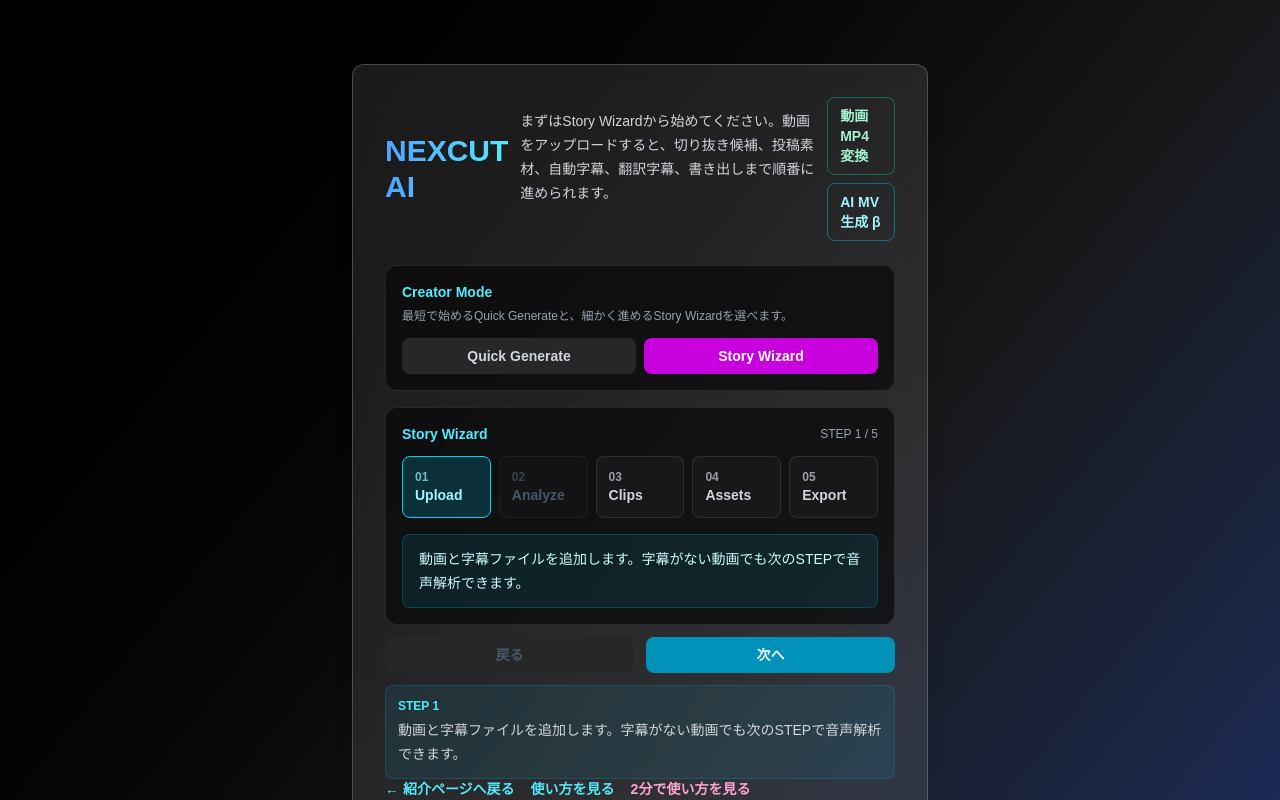
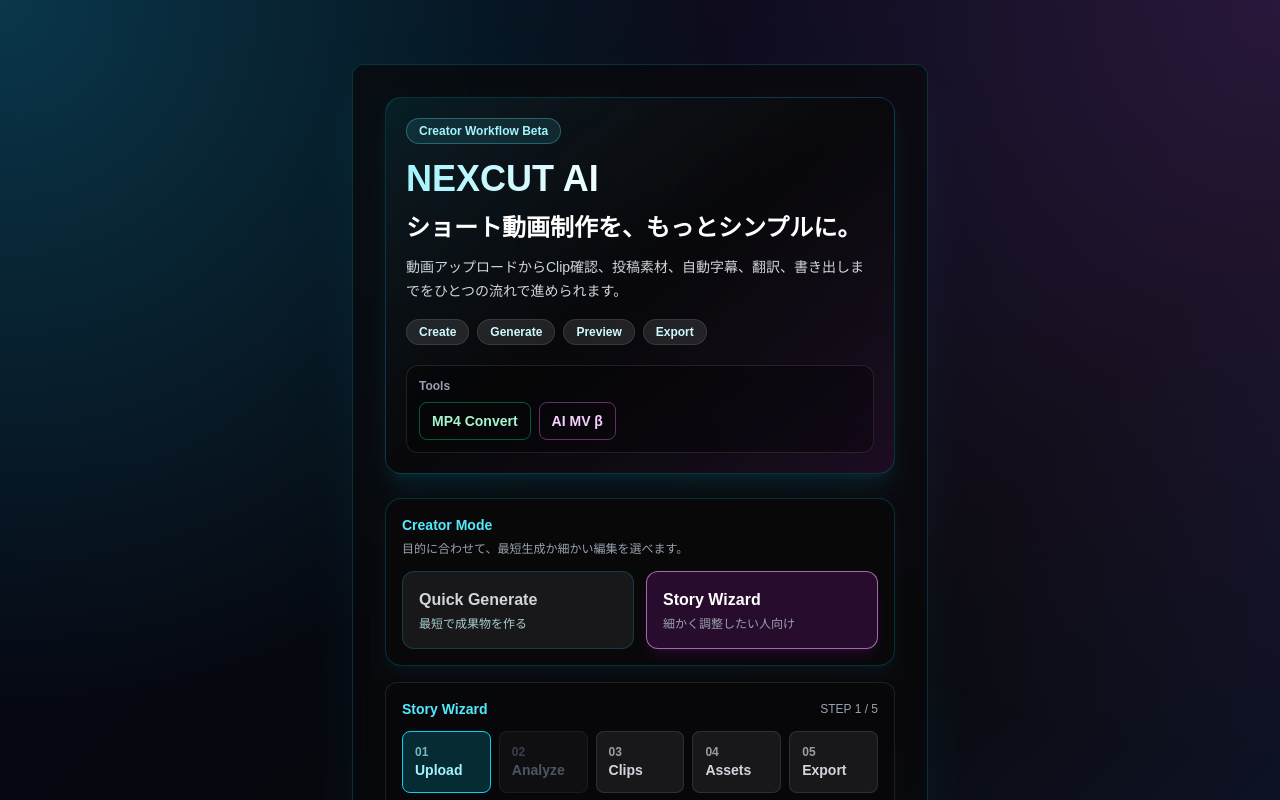
Before and after one commit to hiro042355/easyslice-ai, a Next.js app: page / in a window 1280 px wide. Shown: the top 800 px of the page. Built offline with nearby package versions, Linux system fonts and the light colour scheme.

Commit message:
Refine visual experience and add UX validation log

```diff
--- a/app/page.tsx
+++ b/app/page.tsx
@@ -1267,56 +1267,76 @@ const downloadThumbnail = async (clipIndex: number) => {
   setSuccessMessage("サムネ画像を保存しました");
 };
   return (
-<main className="min-h-screen bg-gradient-to-br from-black via-zinc-900 to-blue-900 px-3 py-5 text-white sm:p-6">
-  <div className="mx-auto mt-4 max-w-xl rounded-xl border border-white/20 bg-white/10 p-4 shadow-xl backdrop-blur-md animate-fadeIn sm:mt-10 sm:p-8">
-<div className="mb-6 flex flex-col gap-3 sm:flex-row sm:items-center sm:justify-between">
-  <h1 className="text-3xl font-bold bg-gradient-to-r from-blue-400 to-cyan-300 bg-clip-text text-transparent">
+<main className="min-h-screen bg-[radial-gradient(circle_at_top_left,rgba(34,211,238,0.24),transparent_32%),radial-gradient(circle_at_top_right,rgba(168,85,247,0.2),transparent_34%),linear-gradient(135deg,#020617,#09090b_48%,#172554)] px-3 py-5 text-white sm:p-6">
+  <div className="mx-auto mt-4 max-w-xl rounded-xl border border-cyan-400/20 bg-zinc-950/75 p-4 shadow-2xl shadow-cyan-500/10 backdrop-blur-md animate-fadeIn sm:mt-10 sm:p-8">
+<div className="mb-6 rounded-2xl border border-cyan-400/20 bg-gradient-to-br from-cyan-400/10 via-zinc-950/80 to-fuchsia-500/10 p-5 shadow-xl shadow-cyan-500/10">
+  <p className="mb-3 inline-flex rounded-full border border-cyan-300/30 bg-cyan-300/10 px-3 py-1 text-xs font-semibold text-cyan-200">
+    Creator Workflow Beta
+  </p>
+
+  <h1 className="text-4xl font-black leading-tight bg-gradient-to-r from-cyan-200 via-white to-fuchsia-200 bg-clip-text text-transparent">
     NEXCUT AI
   </h1>
-  <p className="mb-6 text-sm leading-6 text-gray-300">
-  まずはStory Wizardから始めてください。動画をアップロードすると、切り抜き候補、投稿素材、自動字幕、翻訳字幕、書き出しまで順番に進められます。
-</p>
-
-<div className="flex flex-wrap gap-2">
-  <a
-    href="/convert"
-    className="inline-flex w-fit items-center rounded-lg border border-emerald-400/40 px-3 py-2 text-sm font-semibold text-emerald-200 transition hover:bg-emerald-400/10"
-  >
-    動画MP4変換
-  </a>
-
-  <a
-    href="/ai-mv"
-    className="inline-flex w-fit items-center rounded-lg border border-cyan-400/40 px-3 py-2 text-sm font-semibold text-cyan-200 transition hover:bg-cyan-400/10"
-  >
-    AI MV生成 β
-  </a>
+
+  <p className="mt-3 text-2xl font-bold leading-tight text-white">
+    ショート動画制作を、もっとシンプルに。
+  </p>
+
+  <p className="mt-3 text-sm leading-6 text-gray-300">
+    動画アップロードからClip確認、投稿素材、自動字幕、翻訳、書き出しまでをひとつの流れで進められます。
+  </p>
+
+  <div className="mt-4 flex flex-wrap gap-2 text-xs font-semibold text-cyan-100">
+    <span className="rounded-full border border-white/10 bg-white/10 px-3 py-1">Create</span>
+    <span className="rounded-full border border-white/10 bg-white/10 px-3 py-1">Generate</span>
+    <span className="rounded-full border border-white/10 bg-white/10 px-3 py-1">Preview</span>
+    <span className="rounded-full border border-white/10 bg-white/10 px-3 py-1">Export</span>
+  </div>
+
+  <div className="mt-5 rounded-xl border border-white/10 bg-black/30 p-3">
+    <p className="text-xs font-semibold text-gray-400">Tools</p>
+    <div className="mt-2 flex flex-wrap gap-2">
+      <a
+        href="/convert"
+        className="inline-flex w-fit items-center rounded-lg border border-emerald-400/40 px-3 py-2 text-sm font-semibold text-emerald-200 transition hover:bg-emerald-400/10"
+      >
+        MP4 Convert
+      </a>
+
+      <a
+        href="/ai-mv"
+        className="inline-flex w-fit items-center rounded-lg border border-fuchsia-400/40 px-3 py-2 text-sm font-semibold text-fuchsia-200 transition hover:bg-fuchsia-400/10"
+      >
+        AI MV β
+      </a>
+    </div>
+  </div>
 </div>
-</div>
-
-<div className="mt-4 rounded-xl border border-white/10 bg-zinc-950/70 p-4">
+
+<div className="mt-4 rounded-2xl border border-cyan-400/20 bg-zinc-950/80 p-4 shadow-lg shadow-cyan-500/5">
   <div className="mb-3 flex items-center justify-between gap-3">
     <div>
       <p className="text-sm font-semibold text-cyan-300">
         Creator Mode
       </p>
       <p className="mt-1 text-xs leading-5 text-gray-400">
-        最短で始めるQuick Generateと、細かく進めるStory Wizardを選べます。
+        目的に合わせて、最短生成か細かい編集を選べます。
       </p>
     </div>
   </div>
 
-  <div className="grid grid-cols-2 gap-2">
+  <div className="grid grid-cols-1 gap-3 sm:grid-cols-2">
     <button
       type="button"
       onClick={() => setCreatorMode("quick")}
       className={
         creatorMode === "quick"
-          ? "rounded-lg bg-cyan-600 px-3 py-2 text-sm font-semibold text-white"
-          : "rounded-lg bg-zinc-800 px-3 py-2 text-sm font-semibold text-gray-300 hover:bg-zinc-700"
+          ? "rounded-xl border border-cyan-300/70 bg-cyan-500/20 px-4 py-4 text-left text-sm font-semibold text-white shadow-lg shadow-cyan-500/20"
+          : "rounded-xl border border-cyan-400/20 bg-zinc-900 px-4 py-4 text-left text-sm font-semibold text-gray-300 transition hover:border-cyan-300/50 hover:bg-cyan-500/10"
       }
     >
-      Quick Generate
+      <span className="block text-base">Quick Generate</span>
+      <span className="mt-1 block text-xs font-medium text-cyan-100/80">最短で成果物を作る</span>
     </button>
 
     <button
@@ -1324,11 +1344,12 @@ const downloadThumbnail = async (clipIndex: number) => {
       onClick={() => setCreatorMode("wizard")}
       className={
         creatorMode === "wizard"
-          ? "rounded-lg bg-fuchsia-600 px-3 py-2 text-sm font-semibold text-white"
-          : "rounded-lg bg-zinc-800 px-3 py-2 text-sm font-semibold text-gray-300 hover:bg-zinc-700"
+          ? "rounded-xl border border-fuchsia-300/60 bg-fuchsia-500/15 px-4 py-4 text-left text-sm font-semibold text-white shadow-lg shadow-fuchsia-500/10"
+          : "rounded-xl border border-white/10 bg-zinc-900 px-4 py-4 text-left text-sm font-semibold text-gray-300 transition hover:border-fuchsia-300/40 hover:bg-fuchsia-500/10"
       }
     >
-      Story Wizard
+      <span className="block text-base">Story Wizard</span>
+      <span className="mt-1 block text-xs font-medium text-gray-400">細かく調整したい人向け</span>
     </button>
   </div>
 
@@ -2003,14 +2024,23 @@ const downloadThumbnail = async (clipIndex: number) => {
 
 
     {loading && (
-    <div className="mt-4 animate-pulse text-cyan-300 font-semibold">
-      ZIP生成中... クリップ数が多い場合は少し時間がかかります
+    <div className="mt-4 rounded-xl border border-cyan-400/20 bg-cyan-400/10 p-4 text-sm leading-6 text-cyan-100 shadow-lg shadow-cyan-500/10">
+      <p className="font-semibold text-cyan-200">AIが書き出しを準備しています...</p>
+      <p className="mt-1 text-xs text-gray-300">クリップ数が多い場合は少し時間がかかります。このままお待ちください。</p>
     </div>
   )}
 
   {successMessage && (
-    <div className="mt-4 text-green-400 font-semibold">
-      {successMessage}
+    <div className="mt-4 rounded-xl border border-emerald-400/30 bg-emerald-400/10 p-4 text-sm leading-6 text-emerald-100 shadow-lg shadow-emerald-500/10">
+      <p className="font-semibold text-emerald-300">
+        生成が完了しました
+      </p>
+      <p className="mt-1 whitespace-pre-wrap text-gray-200">
+        {successMessage}
+      </p>
+      <p className="mt-2 text-xs text-gray-400">
+        Preview Studioで結果を確認できます。
+      </p>
     </div>
   )}
  {errorMessage && (
@@ -2899,24 +2929,26 @@ body: JSON.stringify({
 )}
 
 {loading && (
-  <div className="mt-6 rounded-xl border border-cyan-500/20 bg-cyan-500/10 p-4">
-    <p className="font-semibold text-cyan-300">
-      処理中です
+  <div className="mt-6 rounded-xl border border-cyan-400/30 bg-zinc-950/80 p-4 shadow-xl shadow-cyan-500/10">
+    <p className="font-semibold text-cyan-200">
+      AIが制作フローを進めています...
     </p>
 
-    <p className="mt-2 text-sm leading-6 text-gray-300">
-      動画の長さやAIの混雑状況により、30秒〜数分かかることがあります。この画面を閉じずにお待ちください。
-    </p>
+    <div className="mt-3 space-y-2 text-sm leading-6 text-gray-300">
+      <p>AIが動画を解析しています...</p>
+      <p>字幕や投稿素材を準備しています...</p>
+      <p>もう少しでPreview Studioに表示されます...</p>
+    </div>
 
     <div className="mt-4">
       <div className="mb-2 flex justify-between text-sm text-cyan-300">
-        <span>Processing...</span>
+        <span>Processing Flow</span>
         <span>{progress}%</span>
       </div>
 
       <div className="h-4 w-full overflow-hidden rounded-full border border-cyan-500/20 bg-zinc-800">
         <div
-          className="h-full bg-gradient-to-r from-cyan-500 to-blue-500 transition-all duration-500"
+          className="h-full bg-gradient-to-r from-cyan-400 via-blue-500 to-fuchsia-500 transition-all duration-500"
           style={{
             width: `${progress}%`,
           }}
```
Also changed, not shown: 1 other file (tests, documents, lock files or other folders).
